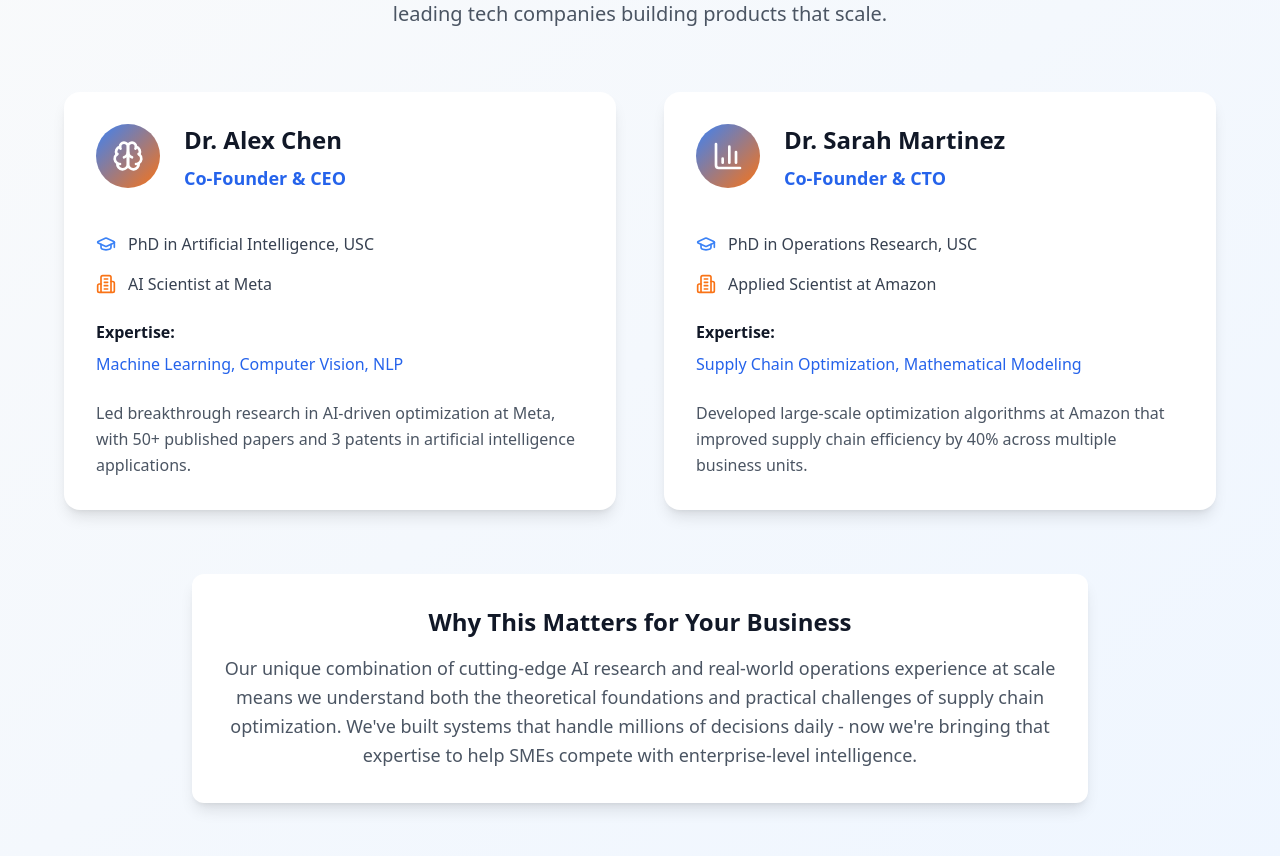
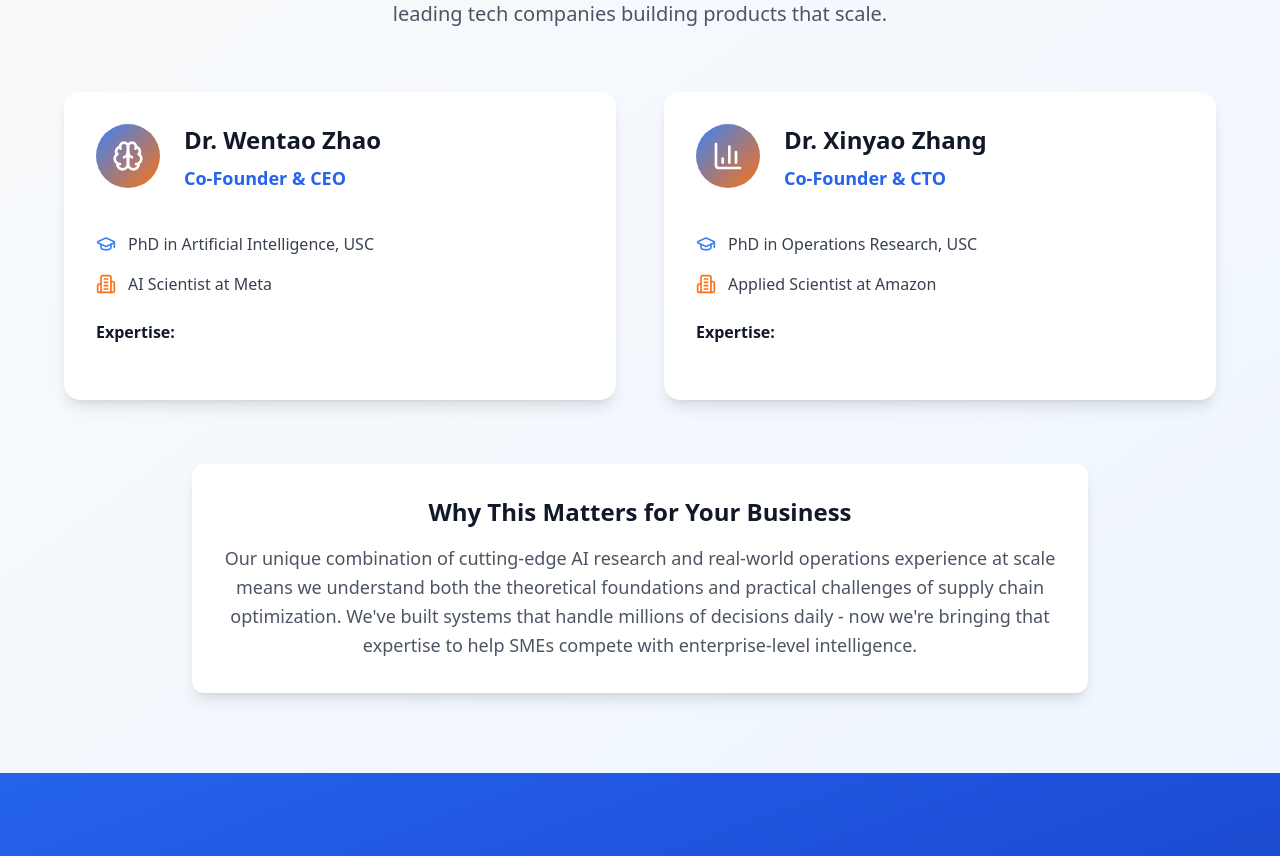
Before and after one commit to LoganZhao1997/amplai-supply-chain-ai, a React (Vite) app: page / in a window 1280 px wide. Shown: the part 2442-3298 px from the top of the page. Built offline with nearby package versions, Linux system fonts and the light colour scheme.

Commit message:
Update Founders.tsx

```diff
--- a/src/components/Founders.tsx
+++ b/src/components/Founders.tsx
@@ -3,21 +3,17 @@ import { GraduationCap, Building2, Brain, BarChart3 } from "lucide-react";
 
 const founders = [
   {
-    name: "Dr. Alex Chen",
+    name: "Dr. Wentao Zhao",
     role: "Co-Founder & CEO",
     education: "PhD in Artificial Intelligence, USC",
     experience: "AI Scientist at Meta",
-    expertise: "Machine Learning, Computer Vision, NLP",
-    description: "Led breakthrough research in AI-driven optimization at Meta, with 50+ published papers and 3 patents in artificial intelligence applications.",
     icon: Brain
   },
   {
-    name: "Dr. Sarah Martinez",
+    name: "Dr. Xinyao Zhang",
     role: "Co-Founder & CTO",
     education: "PhD in Operations Research, USC",
     experience: "Applied Scientist at Amazon",
-    expertise: "Supply Chain Optimization, Mathematical Modeling",
-    description: "Developed large-scale optimization algorithms at Amazon that improved supply chain efficiency by 40% across multiple business units.",
     icon: BarChart3
   }
 ];
```
